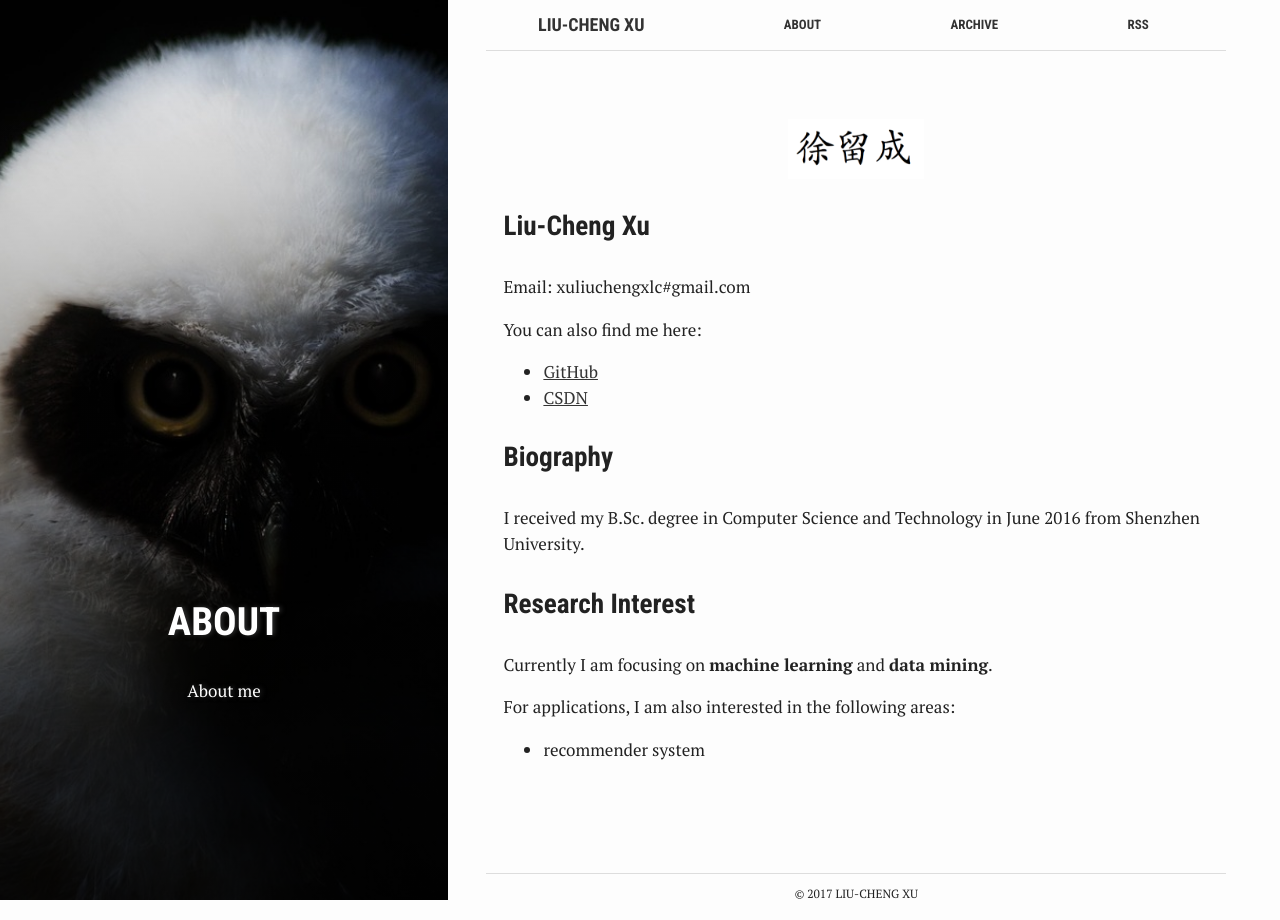
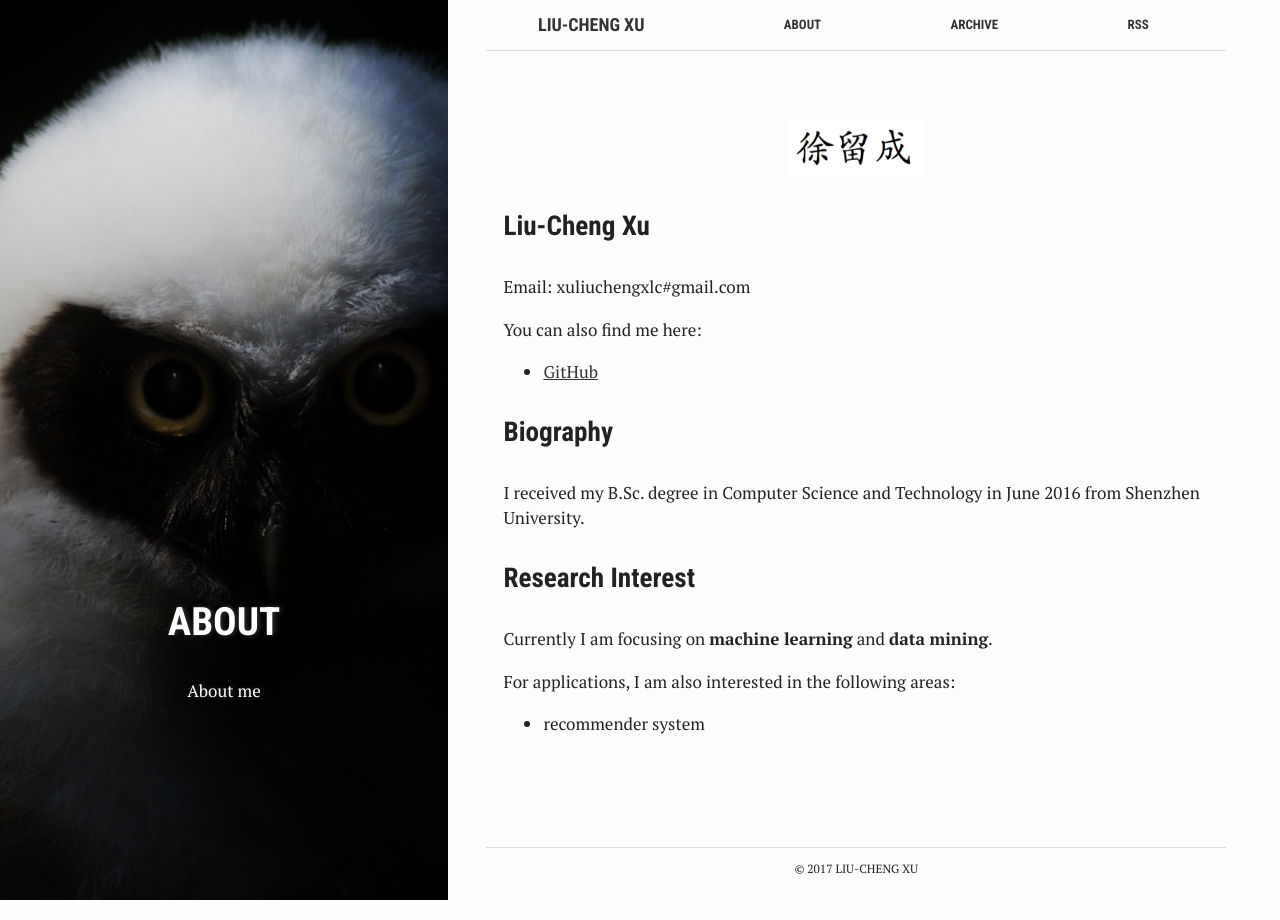
Before and after one commit to liuchengxu/liuchengxu.github.io, a Jekyll site: the page built from about.md, in a window 1280 px wide. Built offline with Jekyll 4.4.1, drawn with Linux system fonts in a browser that asks for light colours.

```diff
--- a/about.md
+++ b/about.md
@@ -17,7 +17,6 @@
 You can also find me here:
 
 - [GitHub](https://github.com/liuchengxu)
-- [CSDN](http://blog.csdn.net/simple_the_best)
 
 ### Biography
 
```
Also changed, not shown: assets/images/x.gif.
